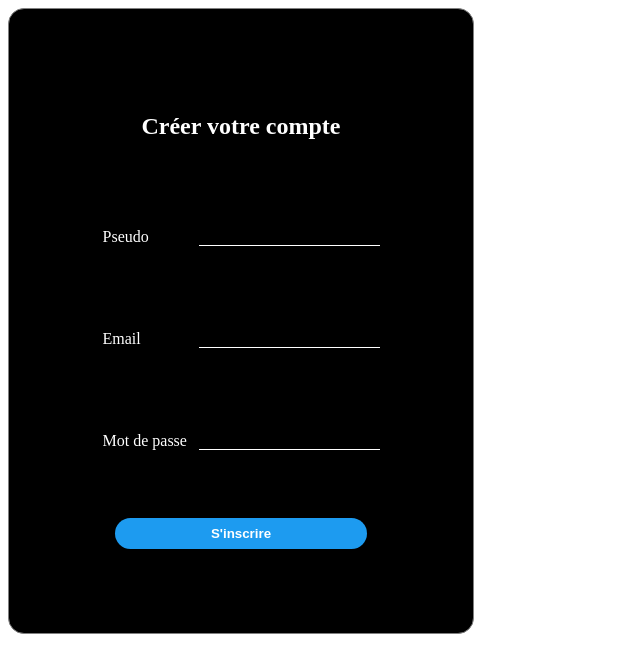
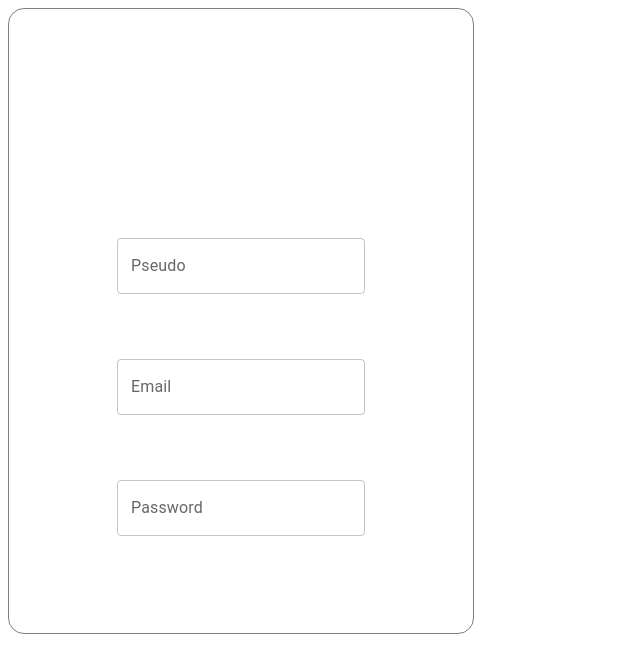
Before and after one commit to D-D-f/Twitter, a React (Vite) app: page / in a window 1280 px wide. Shown: the top 672 px of the page, without its empty margins (0-640 px from the left). Built offline with nearby package versions, Linux system fonts and the light colour scheme.

Commit message:
update inscription

```diff
--- a/package.json
+++ b/package.json
@@ -10,6 +10,10 @@
     "preview": "vite preview"
   },
   "dependencies": {
+    "@emotion/react": ">=11.5.0 <12.0.0",
+    "@emotion/styled": "^11.11.0",
+    "@mui/icons-material": "^5.11.16",
+    "@mui/material": "^5.13.4",
     "react": "^18.2.0",
     "react-dom": "^18.2.0"
   },
--- a/src/pages/Inscription/Inscription.jsx
+++ b/src/pages/Inscription/Inscription.jsx
@@ -1,38 +1,16 @@
 import classes from "./Inscription.module.css";
+import CloseIcon from "@mui/icons-material/Close";
+import TextField from "@mui/material/TextField";
 
 const Inscription = () => {
   return (
     <form className={classes.form_inscription} action="">
+      <CloseIcon className={classes.close} />
       <h2>Créer votre compte</h2>
-      <p className={classes.p_inscription}>
-        <label className={classes.label_inscription} htmlFor="nameUser">
-          Pseudo
-        </label>
-        <input
-          className={classes.input_inscription}
-          type="text"
-          name="nameUser"
-        />
-      </p>
-      <p className={classes.p_inscription}>
-        <label className={classes.label_inscription} htmlFor="email">
-          Email
-        </label>
-        <input className={classes.input_inscription} type="text" name="email" />
-      </p>
-      <p className={classes.p_inscription}>
-        <label className={classes.label_inscription} htmlFor="password">
-          Mot de passe
-        </label>
-        <input
-          className={classes.input_inscription}
-          type="password"
-          name="password"
-        />
-      </p>
-      <button className="button" type="submit">
-        {"S'inscrire"}
-      </button>
+
+      <TextField id="outlined-basic" label="Pseudo" variant="outlined" />
+      <TextField id="outlined-basic" label="Email" variant="outlined" />
+      <TextField id="outlined-basic" label="Password" variant="outlined" />
     </form>
   );
 };
--- a/src/pages/Inscription/Inscription.module.css
+++ b/src/pages/Inscription/Inscription.module.css
@@ -1,22 +1,4 @@
-.label_inscription {
-  width: 6rem;
-}
-
-.p_inscription {
-  display: flex;
-  height: max-content;
-}
-
-.input_inscription {
-  background-color: inherit;
-  color: white;
-  outline: none;
-  border: none;
-  border-bottom: 1px solid white;
-}
-
 .form_inscription {
-  background-color: black;
   color: white;
   display: flex;
   flex-direction: column;
@@ -27,8 +9,15 @@
   height: 70vh;
   padding: 2rem;
   border-radius: 1rem;
+  position: relative;
 }
 
 .form_inscription h2 {
   font-weight: bold;
 }
+
+.close {
+  position: absolute;
+  left: 1em;
+  top: 1em;
+}
```
Also changed, not shown: 2 other files (tests, documents, lock files or other folders).
